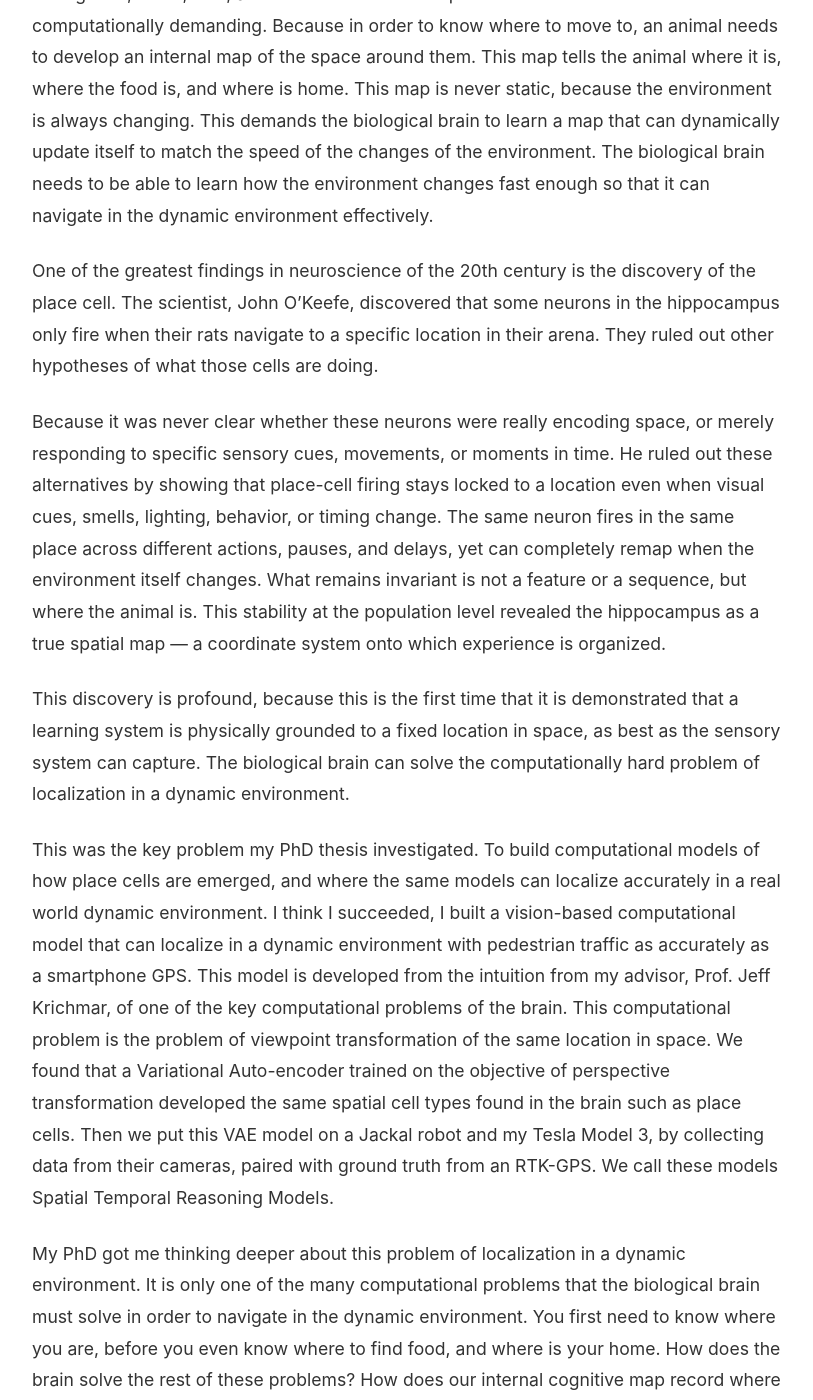
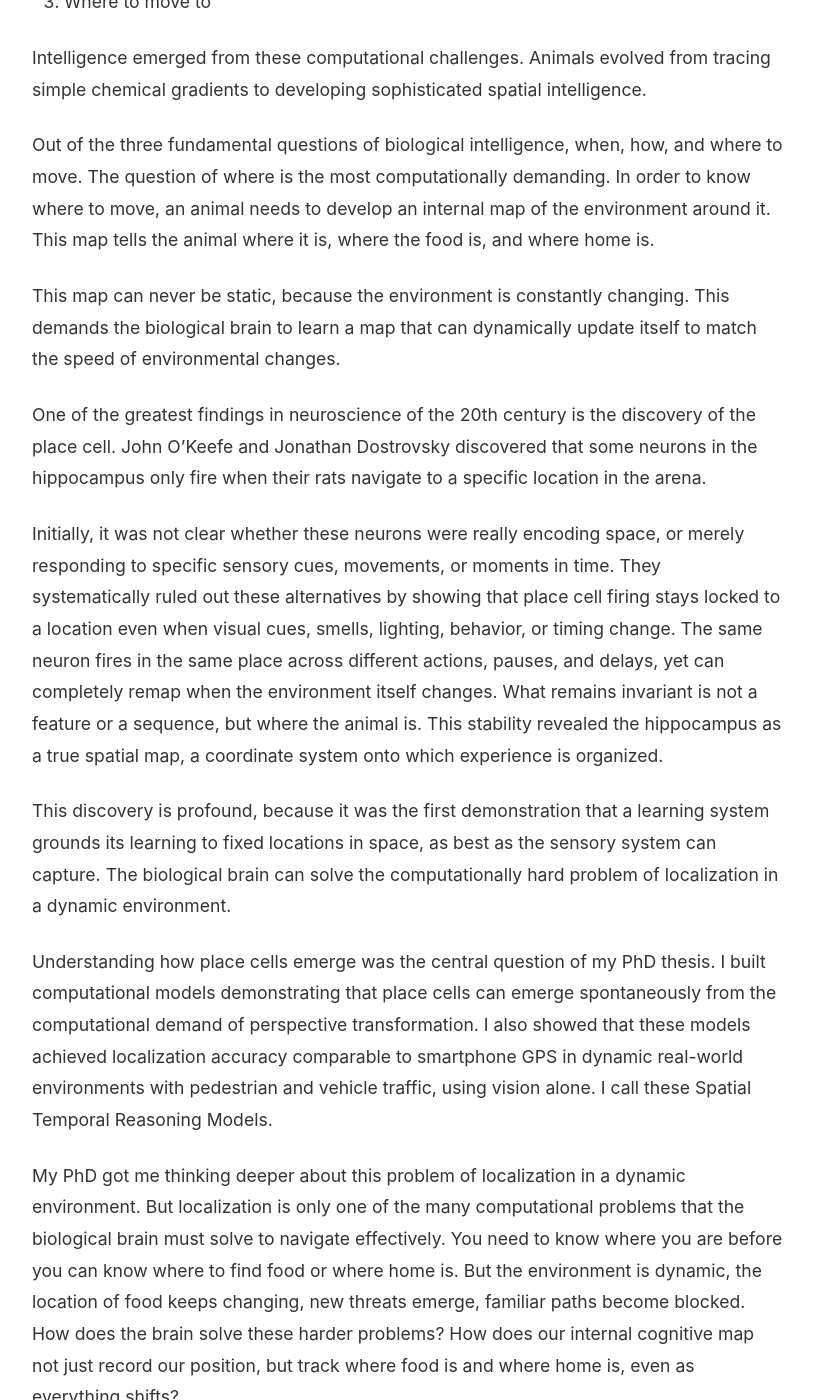
Before and after one commit to luithw/structure_of_reality, a Jekyll site: the page built from _posts/2026-01-11-the-spatial-hypothesis-of-intelligence.md, in a window 1280 px wide and 1400 px high, scrolled down 1074 px. Shown: the whole window, without its empty margins (232-1045 px from the left). Built offline with Jekyll 4.4.1, drawn with Linux system fonts in a browser that asks for light colours; comment, search, counter and statistics services are not loaded; some of the changed text lies outside the part shown.

Commit message:
Polished Spatial Hypothesis of Intelligence.

```diff
--- a/_posts/2026-01-11-the-spatial-hypothesis-of-intelligence.md
+++ b/_posts/2026-01-11-the-spatial-hypothesis-of-intelligence.md
@@ -3,7 +3,7 @@
 title: "The Spatial Hypothesis of Intelligence"
 date: 2026-01-11 03:05:51 -0800
 author: Tim
-tags: [intelligence, neuroscience, spatial-cognition, place-cells, AGI]
+tags: [intelligence, neuroscience, spatial cognition, place cells, AGI]
 excerpt: "Intelligence emerged from the need to navigate space. The brain's original purpose was to solve the computational challenge of moving effectively through a dynamic environment."
 ---
 
@@ -12,73 +12,72 @@
 I move, therefore I think.
 
 This is why the brain exists.
-The brain exists so that animals can move, and that's why plants don't have brains.
+The brain exists because animals need to move.
 
-Why do we need a brain in order to move,  you might ask.
+A striking example is the sea squirt.
+It begins life with a brain, to swim across the ocean.
+Once it finds a rock to attach itself to, it stops moving, and digests its own brain for energy.
+When the need for navigation is gone, the brain disappears.
+
+Why do we need a brain in order to move, you might ask.
 Because we don't just move randomly.
 Movement is tiring, it expends energy.
-That's why we only move "when we have to".
-But what does it mean by "when we have to".
-This is a value function.
+We only move when we have to.
+
+When do animals move?
 We usually move because we need to find food.
 And we move in order to avoid being food.
-To forage and to avoid threats.
+To forage and to avoid predators.
 
-This is why animals evolved to move.
-And that's why the brain evolved to work out when to move.
-How to move.
-And most importantly, where to move to.
+This is why animals evolved the capability to move.
+The brain evolved to solve three fundamental questions of movement:
+1. When to move
+2. How to move
+3. Where to move to
 
-I believe this is why intelligence is developed.
-Intelligence is developed so that we can move effectively across space.
-To better find food, and better avoid prey.
+Intelligence emerged from these computational challenges.
+Animals evolved from tracing simple chemical gradients to developing sophisticated spatial intelligence.
 
-That's how animals evolved first by tracing simple chemical gradients.
-To the ability to effectively navigate in space.
 Out of the three fundamental questions of biological intelligence, when, how, and where to move.
 The question of where is the most computationally demanding.
-Because in order to know where to move to, an animal needs to develop an internal map of the space around them.
-This map tells the animal where it is, where the food is, and where is home.
-This map is never static, because the environment is always changing.
-This demands the biological brain to learn a map that can dynamically update itself to match the speed of the changes of the environment.
-The biological brain needs to be able to learn how the environment changes fast enough so that it can navigate in the dynamic environment effectively.
+In order to know where to move, an animal needs to develop an internal map of the environment around it.
+This map tells the animal where it is, where the food is, and where home is.
+
+This map can never be static, because the environment is constantly changing.
+This demands the biological brain to learn a map that can dynamically update itself to match the speed of environmental changes.
 
 One of the greatest findings in neuroscience of the 20th century is the discovery of the place cell.
-The scientist, John O'Keefe, discovered that some neurons in the hippocampus only fire when their rats navigate to a specific location in their arena.
-They ruled out other hypotheses of what those cells are doing.
+John O'Keefe and Jonathan Dostrovsky discovered that some neurons in the hippocampus only fire when their rats navigate to a specific location in the arena.
 
-Because it was never clear whether these neurons were really encoding space, or merely responding to specific sensory cues, movements, or moments in time.
-He ruled out these alternatives by showing that place-cell firing stays locked to a location even when visual cues, smells, lighting, behavior, or timing change.
+Initially, it was not clear whether these neurons were really encoding space, or merely responding to specific sensory cues, movements, or moments in time.
+They systematically ruled out these alternatives by showing that place cell firing stays locked to a location even when visual cues, smells, lighting, behavior, or timing change.
 The same neuron fires in the same place across different actions, pauses, and delays, yet can completely remap when the environment itself changes.
 What remains invariant is not a feature or a sequence, but where the animal is.
-This stability at the population level revealed the hippocampus as a true spatial map — a coordinate system onto which experience is organized.
+This stability revealed the hippocampus as a true spatial map, a coordinate system onto which experience is organized.
 
-This discovery is profound, because this is the first time that it is demonstrated that a learning system is physically grounded to a fixed location in space, as best as the sensory system can capture.
+This discovery is profound, because it was the first demonstration that a learning system grounds its learning to fixed locations in space, as best as the sensory system can capture.
 The biological brain can solve the computationally hard problem of localization in a dynamic environment.
 
-This was the key problem my PhD thesis investigated.
-To build computational models of how place cells are emerged, and where the same models can localize accurately in a real world dynamic environment.
-I think I succeeded, I built a vision-based computational model that can localize in a dynamic environment with pedestrian traffic as accurately as a smartphone GPS.
-This model is developed from the intuition from my advisor, Prof. Jeff Krichmar, of one of the key computational problems of the brain.
-This computational problem is the problem of viewpoint transformation of the same location in space.
-We found that a Variational Auto-encoder trained on the objective of perspective transformation developed the same spatial cell types found in the brain such as place cells.
-Then we put this VAE model on a Jackal robot and my Tesla Model 3, by collecting data from their cameras, paired with ground truth from an RTK-GPS.
-We call these models Spatial Temporal Reasoning Models.
+Understanding how place cells emerge was the central question of my PhD thesis.
+I built computational models demonstrating that place cells can emerge spontaneously from the computational demand of perspective transformation.
+I also showed that these models achieved localization accuracy comparable to smartphone GPS in dynamic real-world environments with pedestrian and vehicle traffic, using vision alone.
+I call these Spatial Temporal Reasoning Models.
 
 My PhD got me thinking deeper about this problem of localization in a dynamic environment.
-It is only one of the many computational problems that the biological brain must solve in order to navigate in the dynamic environment.
-You first need to know where you are, before you even know where to find food, and where is your home.
-How does the brain solve the rest of these problems?
-How does our internal cognitive map record where the food is, and where is home?
-When the location of the food keeps changing?
+But localization is only one of the many computational problems that the biological brain must solve to navigate effectively.
+You need to know where you are before you can know where to find food or where home is.
+But the environment is dynamic, the location of food keeps changing, new threats emerge, familiar paths become blocked.
+How does the brain solve these harder problems?
+How does our internal cognitive map not just record our position, but track where food is and where home is, even as everything shifts?
 
-I believe that the most fundamental problem that the biological brain is solving, is the problem of navigation in the dynamic environment.
-This is the original question presented to the brain.
-This is where the origin of intelligence is.
+The problem of navigation in a dynamic environment, is the original problem presented to the brain.
+This is the origin of intelligence.
+Intelligence *is* navigation.
 
-This means that if we can solve the problem of spatial intelligence, then we can solve general intelligence.
-The computational problems and the computational demand presented to the biological brain in order to solve the problem of navigation in a dynamic environment, represent the minimum set of evaluation required for general intelligence to emerge.
+I believe that the computational challenges of navigation in a dynamic environment represent the minimum set required for general intelligence to emerge.
+Spatial intelligence is the foundation from which all other forms of intelligence emerge.
+If we can solve spatial intelligence, then we can solve general intelligence.
 
-I believe this is one of the paths to Artificial General Intelligence, by solving the problem of Spatial Intelligence.
+I believe this is the correct pathway towards Artificial General Intelligence, by solving the problem of Spatial Intelligence.
 
 This is the Spatial Hypothesis of Intelligence.
```
